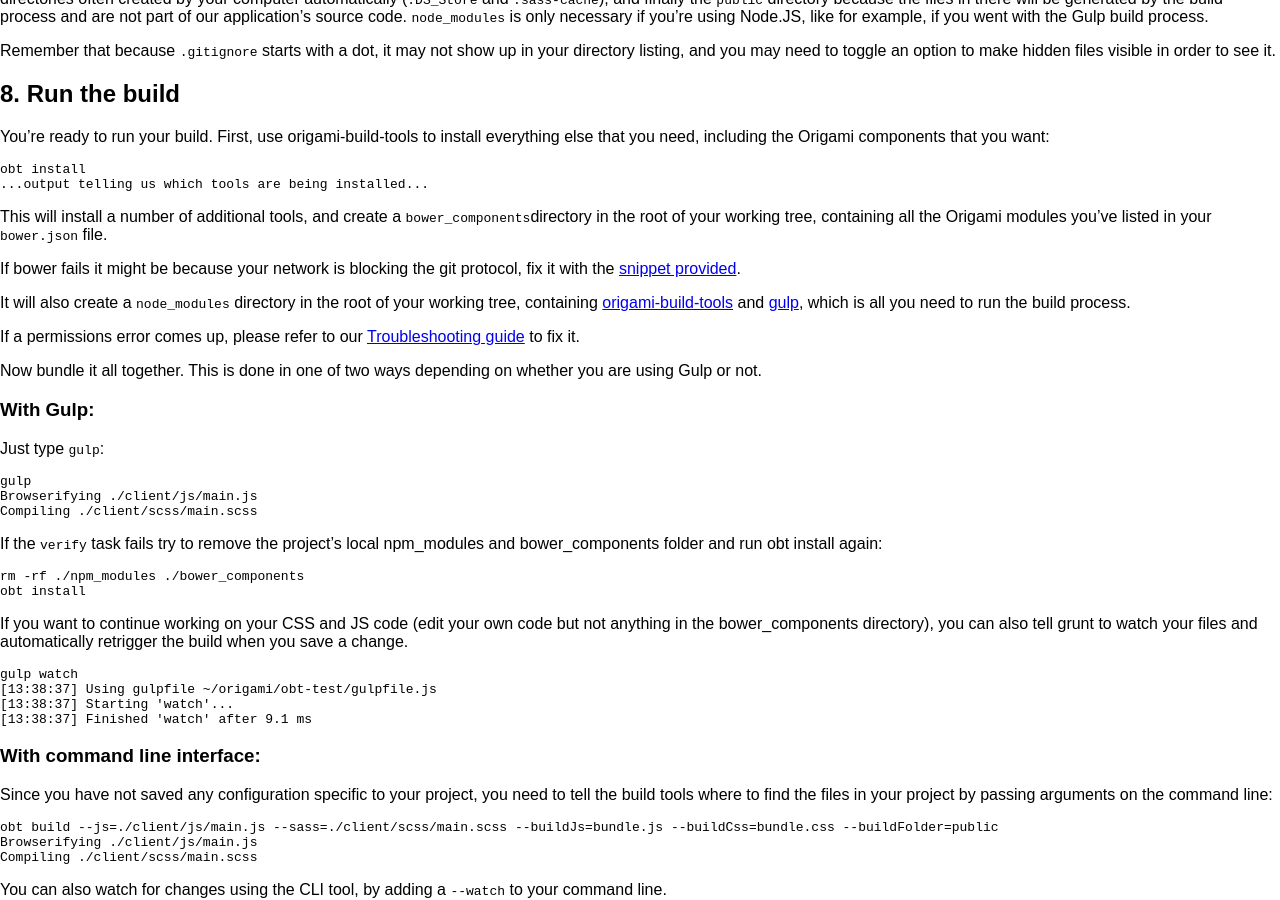
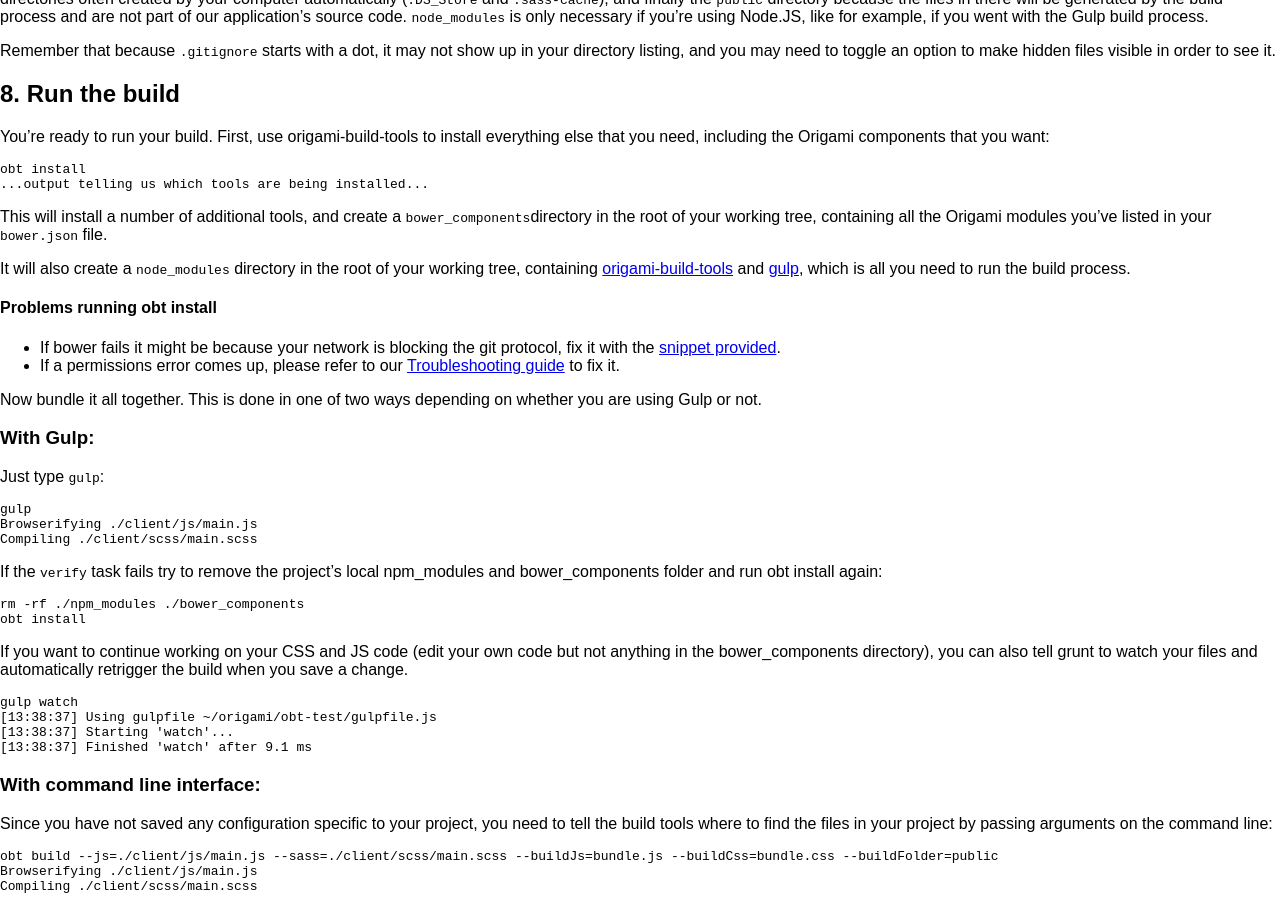
Before and after one commit to Financial-Times/ft-origami, a Jekyll site: the page built from docs/developer-guide/building-modules.md, in a window 1280 px wide and 900 px high, scrolled down 5549 px. Built offline with Jekyll 4.4.1, drawn with Linux system fonts in a browser that asks for light colours; nearby versions of some CDN libraries; comment, search, counter and statistics services are not loaded; a style sheet for code colours, icons or effects is not loaded.

Commit message:
Add aside for problems running obt install

```diff
--- a/docs/developer-guide/building-modules.md
+++ b/docs/developer-guide/building-modules.md
@@ -317,11 +317,15 @@ You're ready to run your build.  First, use origami-build-tools to install every
 
 This will install a number of additional tools, and create a `bower_components`directory in the root of your working tree, containing all the Origami modules you've listed in your `bower.json` file.
 
-If bower fails it might be because your network is blocking the git protocol, fix it with the [snippet provided](https://github.com/Financial-Times/origami-build-tools/blob/master/TROUBLESHOOT.md#error-fatal-unable-to-connect-to-githubcom).
-
 It will also create a `node_modules` directory in the root of your working tree, containing [origami-build-tools](https://github.com/Financial-Times/origami-build-tools) and [gulp](http://gulpjs.com), which is all you need to run the build process.
 
-If a permissions error comes up, please refer to our [Troubleshooting guide](http://bit.ly/obt-troubleshoot) to fix it.
+<aside>
+<h4>Problems running obt install</h4>
+<ul>
+	<li>If bower fails it might be because your network is blocking the git protocol, fix it with the <a href="https://github.com/Financial-Times/origami-build-tools/blob/master/TROUBLESHOOT.md#error-fatal-unable-to-connect-to-githubcom">snippet provided</a>.</li>
+	<li>If a permissions error comes up, please refer to our <a href="http://bit.ly/obt-troubleshoot">Troubleshooting guide</a> to fix it.</li>
+</ul>
+</aside>
 
 Now bundle it all together.  This is done in one of two ways depending on whether you are using Gulp or not.
 
```
